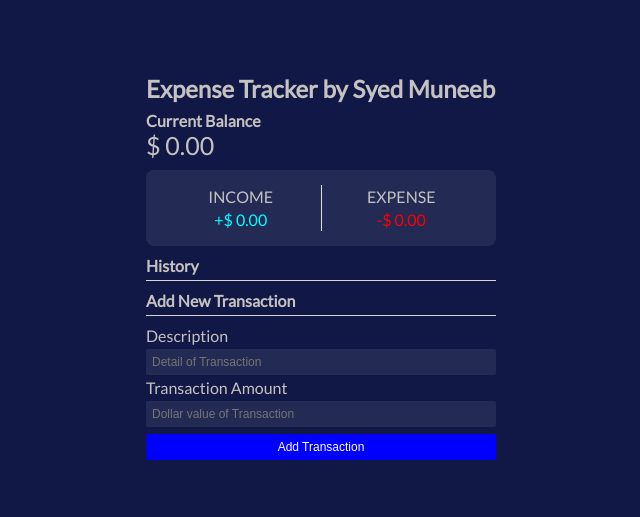
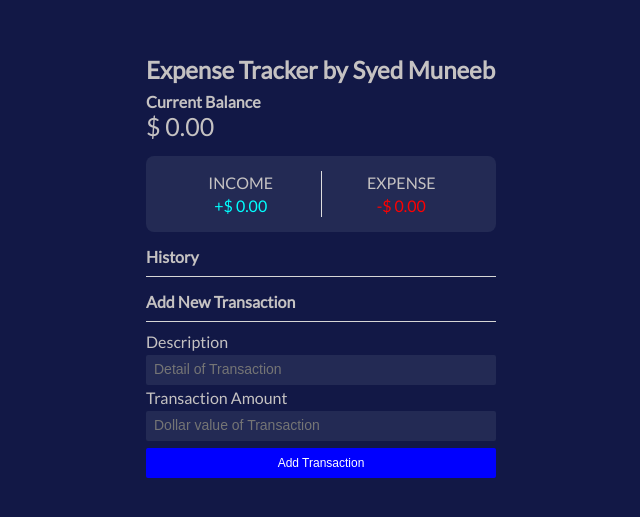
Before and after one commit to Syed-Muneeb/Expense_Tracker_App, a React (Create React App) app: page / in a window 1280 px wide. Shown: the part 133-650 px from the top of the page, without its empty margins (319-959 px from the left). Built offline with nearby package versions, Linux system fonts and the light colour scheme.

Commit message:
update.css

```diff
--- a/src/App.css
+++ b/src/App.css
@@ -93,7 +93,7 @@ span > p {
 }
 ::-webkit-input-placeholder{
 
-      font-size: 12px;
+      font-size: 14px;
 }
 
 
@@ -103,7 +103,7 @@ span > p {
   border-radius: 8px;
   display: flex;
   justify-content: space-between;
-  margin : 10px 0px
+  margin : 15px 0px
 
 }
 .inc-exp-container > span{
@@ -129,7 +129,7 @@ span > p {
 .list {
   list-style-type: none;
   padding: 0;
-  margin-bottom: 20px;
+  margin-bottom: 25px;
 }
 
 .list li {
@@ -139,7 +139,7 @@ span > p {
   border-radius: 5px;
   justify-content: space-between;
   position: relative;
-  padding: 12px;
+  padding: 15px;
   margin: 5px 0;
 }
 
@@ -150,11 +150,10 @@ input {
     width:100%;
     background-color:rgba(75, 85, 116, 0.3);
     border:none;
-    padding : 6px;
+    padding : 8px;
     border-radius : 2px;
     font-size: 12px;
     color:white;
-
 
   }
 
@@ -162,14 +161,15 @@ input {
   .submit{
 
         background-color: blue;
+        padding : 8px
   }
 
   .borBotttom{
 
-      padding-bottom: 5px;
+      padding-bottom: 10px;
       border-bottom: 0.5px solid #d6d6d6;
       margin: 0px;
-      margin-bottom: 5px;
+      margin-bottom: 10px;
   }
 
   form{
```
